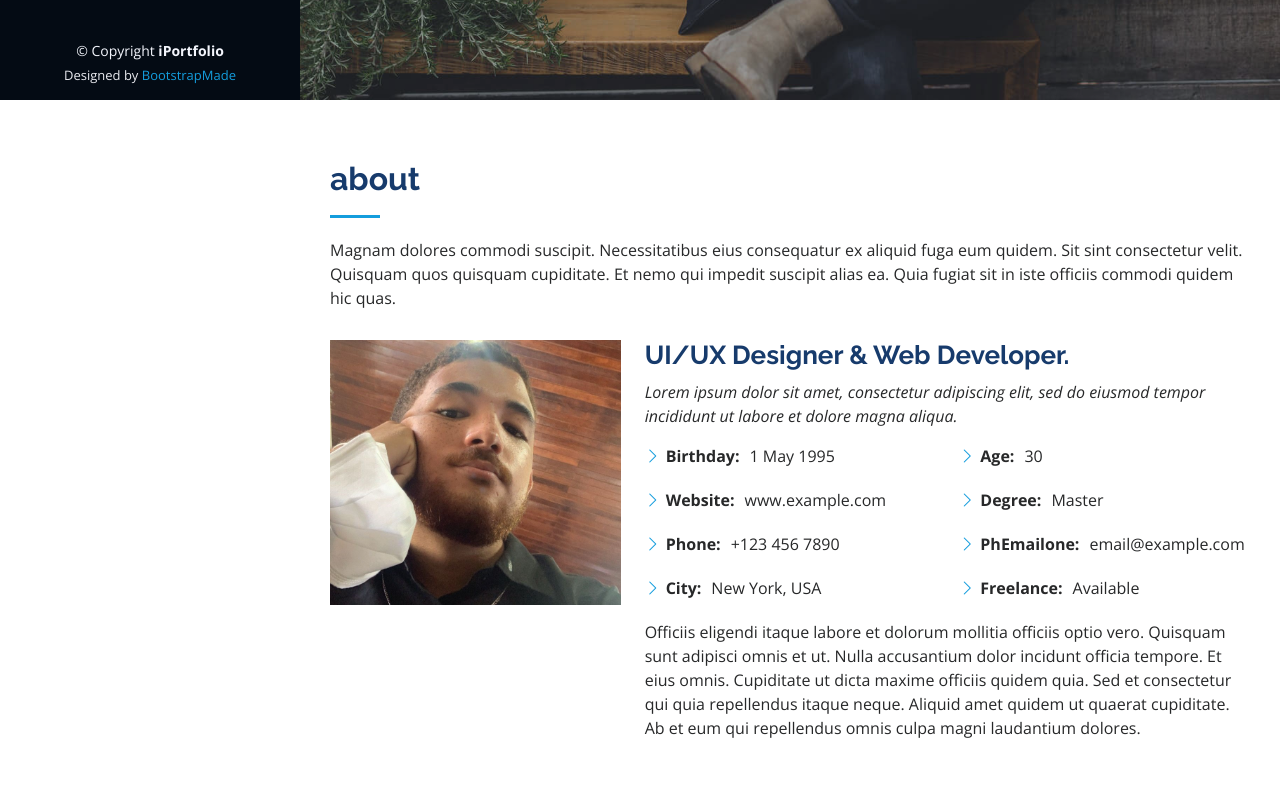
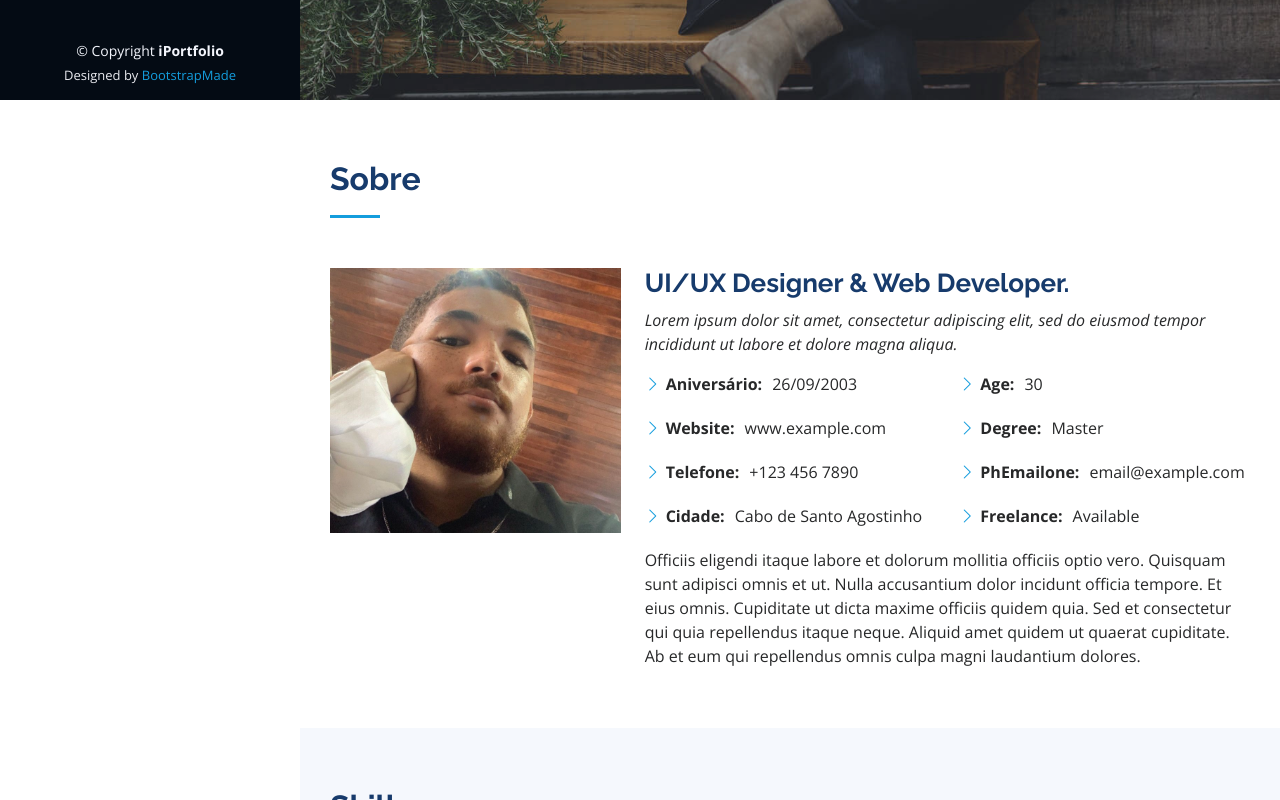
Before and after one commit to AraujjoDev/Portifolio, a plain HTML site: page index.html in a window 1280 px wide. Shown: the part 700-1500 px from the top of the page. Drawn offline with nearby package versions, Linux system fonts and the light colour scheme.

Commit message:
Atualização da seção sobre

```diff
--- a/index.html
+++ b/index.html
@@ -84,8 +84,8 @@
       <div class="container">
 
         <div class="section-title">
-          <h2>about</h2>
-          <p>Magnam dolores commodi suscipit. Necessitatibus eius consequatur ex aliquid fuga eum quidem. Sit sint consectetur velit. Quisquam quos quisquam cupiditate. Et nemo qui impedit suscipit alias ea. Quia fugiat sit in iste officiis commodi quidem hic quas.</p>
+          <h2>Sobre</h2>
+          <p></p>
         </div>
 
         <div class="row">
@@ -101,10 +101,10 @@
             <div class="row">
               <div class="col-lg-6">
                 <ul>
-                  <li><i class="bi bi-chevron-right"></i> <strong>Birthday:</strong> <span>1 May 1995</span></li>
+                  <li><i class="bi bi-chevron-right"></i> <strong>Aniversário:</strong> <span>26/09/2003</span></li>
                   <li><i class="bi bi-chevron-right"></i> <strong>Website:</strong> <span>www.example.com</span></li>
-                  <li><i class="bi bi-chevron-right"></i> <strong>Phone:</strong> <span>+123 456 7890</span></li>
-                  <li><i class="bi bi-chevron-right"></i> <strong>City:</strong> <span>New York, USA</span></li>
+                  <li><i class="bi bi-chevron-right"></i> <strong>Telefone:</strong> <span>+123 456 7890</span></li>
+                  <li><i class="bi bi-chevron-right"></i> <strong>Cidade:</strong> <span>Cabo de Santo Agostinho</span></li>
                 </ul>
               </div>
               <div class="col-lg-6">
```
